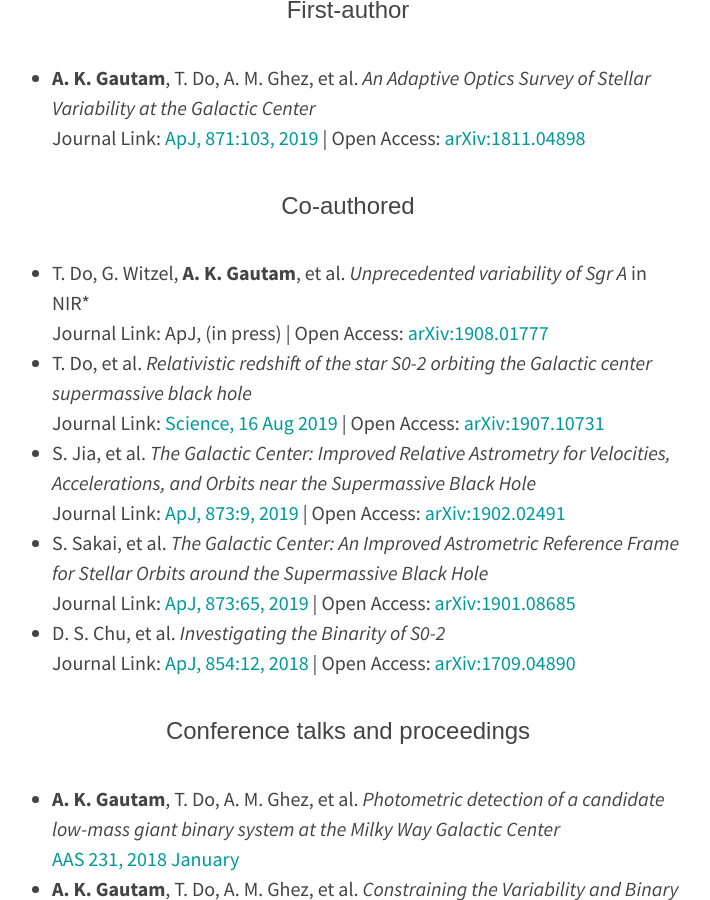
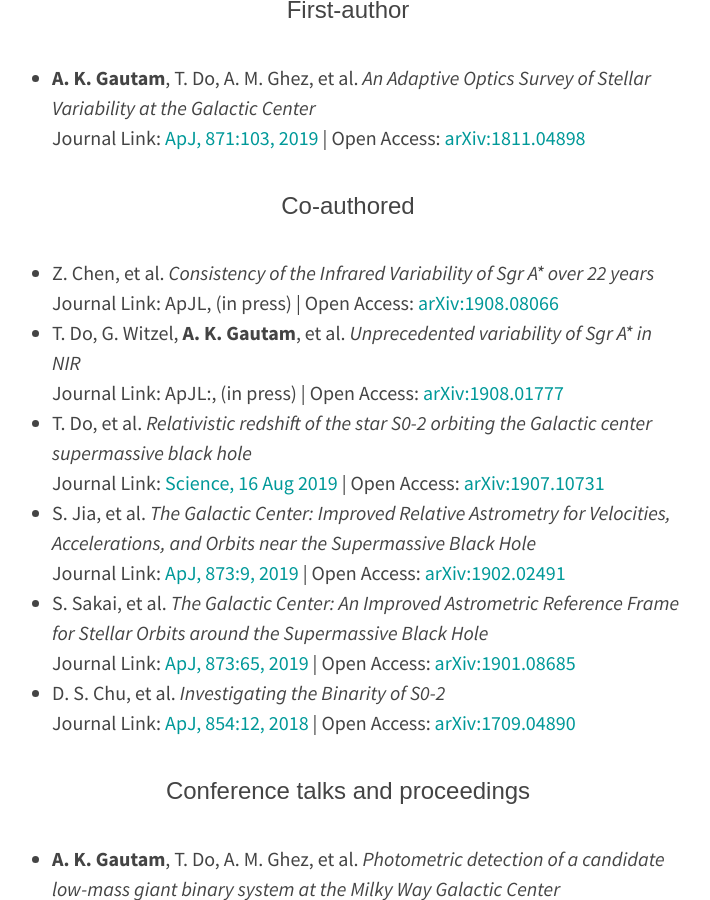
Before and after one commit to abhimat/abhimat.github.io, a Jekyll site: the page built from research/index.md, in a window 1280 px wide and 900 px high, scrolled down 300 px. Shown: the whole window, without its empty margins (292-1002 px from the left). Built offline with Jekyll 4.4.1, drawn with Linux system fonts in a browser that asks for light colours.

Commit message:
Updated research page

```diff
--- a/research/index.md
+++ b/research/index.md
@@ -12,7 +12,8 @@
 
 
 ### Co-authored
-* T. Do, G. Witzel, **A. K. Gautam**, et al. *Unprecedented variability of Sgr A* in NIR*<br>Journal Link: ApJ, (in press) \| Open Access: [arXiv:1908.01777](https://arxiv.org/abs/1908.01777)
+* Z. Chen, et al. *Consistency of the Infrared Variability of Sgr A\* over 22 years*<br>Journal Link: ApJL, (in press) \| Open Access: [arXiv:1908.08066](https://arxiv.org/abs/1908.08066)
+* T. Do, G. Witzel, **A. K. Gautam**, et al. *Unprecedented variability of Sgr A\* in NIR*<br>Journal Link: ApJL:, (in press) \| Open Access: [arXiv:1908.01777](https://arxiv.org/abs/1908.01777)
 * T. Do, et al. *Relativistic redshift of the star S0-2 orbiting the Galactic center supermassive black hole*<br>Journal Link: [Science, 16 Aug 2019](https://science.sciencemag.org/cgi/doi/10.1126/science.aav8137) \| Open Access: [arXiv:1907.10731](https://arxiv.org/abs/1907.10731)
 * S. Jia, et al. *The Galactic Center: Improved Relative Astrometry for Velocities, Accelerations, and Orbits near the Supermassive Black Hole*<br>Journal Link: [ApJ, 873:9, 2019](https://doi.org/10.3847/1538-4357/ab01de) \| Open Access: [arXiv:1902.02491](https://arxiv.org/abs/1902.02491)
 * S. Sakai, et al. *The Galactic Center: An Improved Astrometric Reference Frame for Stellar Orbits around the Supermassive Black Hole*<br>Journal Link: [ApJ, 873:65, 2019](https://doi.org/10.3847/1538-4357/ab0361) \| Open Access: [arXiv:1901.08685](https://arxiv.org/abs/1901.08685)
```
